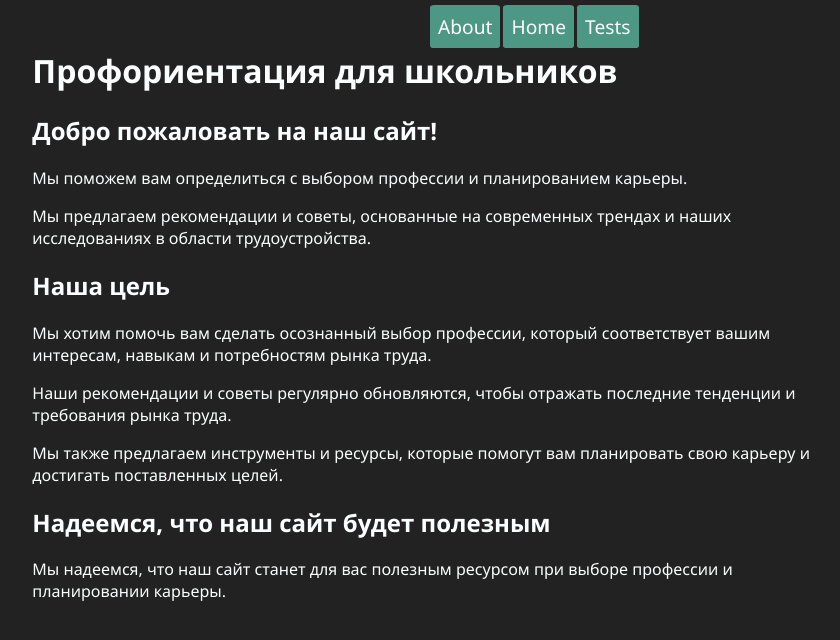
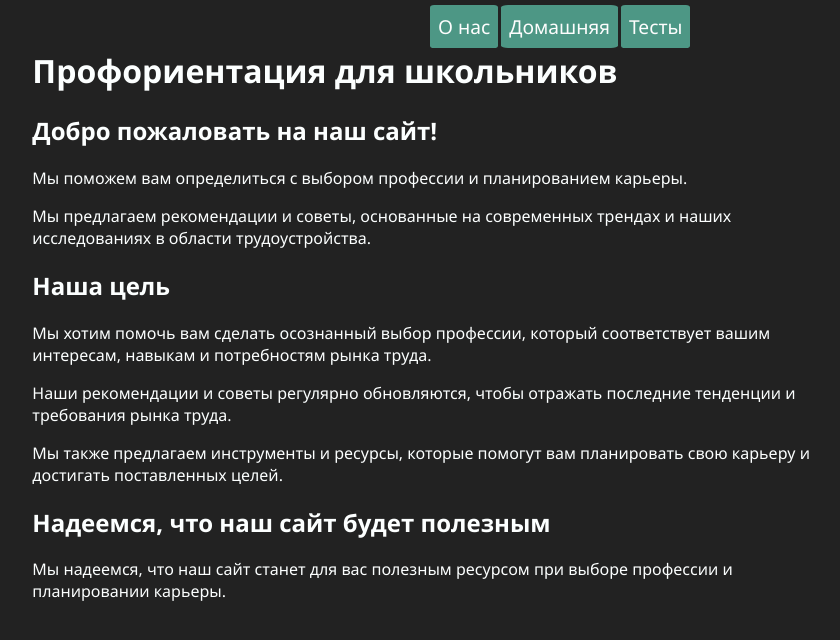
Before and after one commit to TheNickOfMax/ProfMax, a SvelteKit app: page /home in a window 1280 px wide. Shown: the top 640 px of the page, without its empty margins (213-1053 px from the left). Built offline with nearby package versions, Linux system fonts and the light colour scheme.

Commit message:
Rusified navbar

```diff
--- a/src/components/Navbar.svelte
+++ b/src/components/Navbar.svelte
@@ -1,12 +1,17 @@
 <script lang="ts">
 	import { space } from 'svelte/internal';
 	let navPages: string[] = ['About', 'Home', 'Tests'];
+	let pgs = [
+		['about', 'О нас'],
+		['home', 'Домашняя'],
+		['tests', 'Тесты']
+	];
 </script>
 
 <nav>
-	{#each navPages as pg}
+	{#each pgs as pg}
 		<span>
-			<a href={pg.toLowerCase()}>{pg}</a>
+			<a href={pg[0]}>{pg[1]}</a>
 		</span>
 	{/each}
 </nav>
@@ -32,6 +37,7 @@
 				font-size: larger;
 				opacity: 100%;
 				display: inline-block;
+				white-space: nowrap;
 				transition: padding-top 0.5s ease;
 			}
 
```
